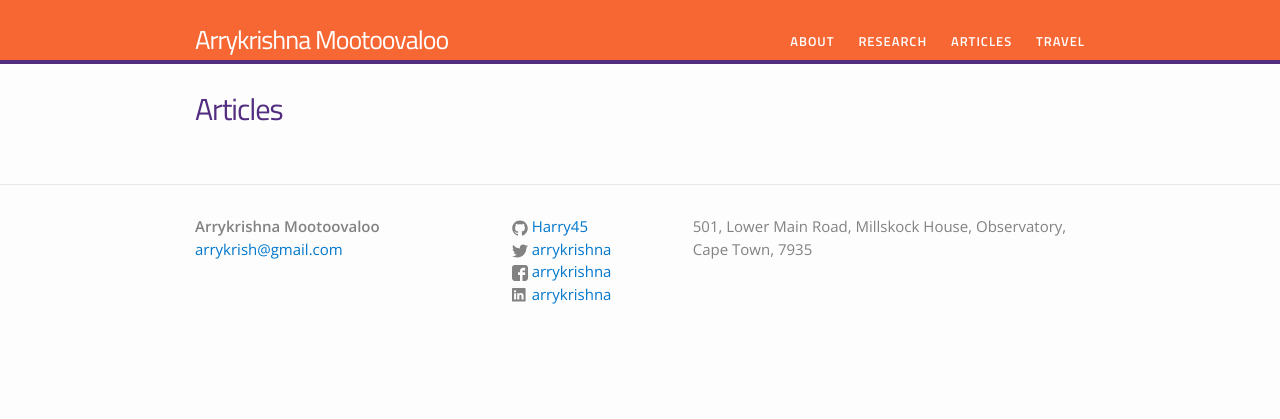
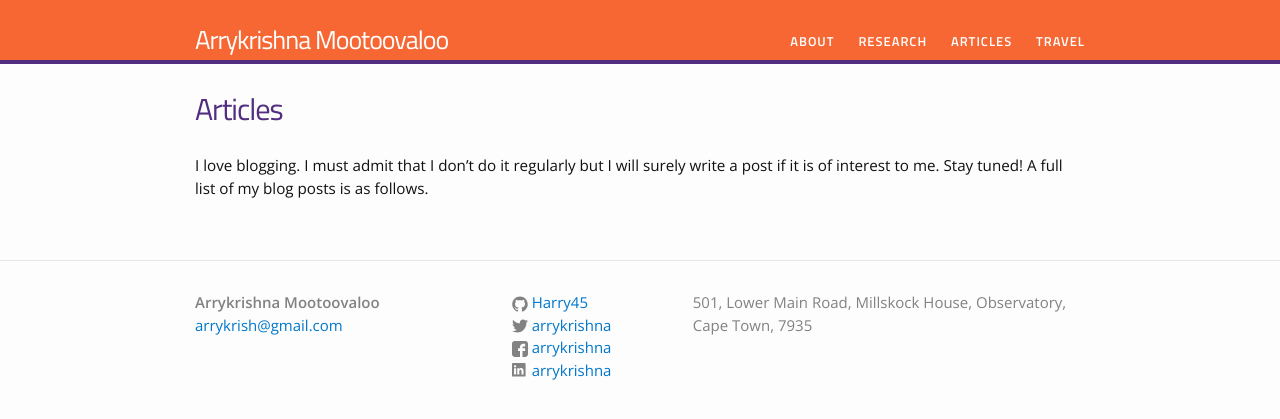
Before and after one commit to Harry45/Harry45.github.io, a Jekyll site: the page built from articles.md, in a window 1280 px wide. Shown: the top 419 px of the page. Built offline with Jekyll 4.4.1, drawn with Linux system fonts in a browser that asks for light colours.

Commit message:
articles

```diff
--- a/articles.md
+++ b/articles.md
@@ -3,3 +3,19 @@
 title: Articles
 permalink: /articles/
 ---
+
+I love blogging. I must admit that I don't do it regularly but I will surely write a post if it is of interest to me. Stay tuned! A full list of my blog posts is as follows.
+
+<ul class="listing">
+{% for post in site.posts %}
+  {% capture y %}{{post.date | date:"%Y"}}{% endcapture %}
+  {% if year != y %}
+    {% assign year = y %}
+    <li class="listing-seperator">{{ y }}</li>
+  {% endif %}
+  <li class="listing-item">
+    <time datetime="{{ post.date | date:"%Y-%m-%d" }}">{{ post.date | date:"%Y-%m-%d" }}</time>
+    <a href="{{ post.url }}" title="{{ post.title }}">{{ post.title }}</a>
+  </li>
+{% endfor %}
+</ul>
```
